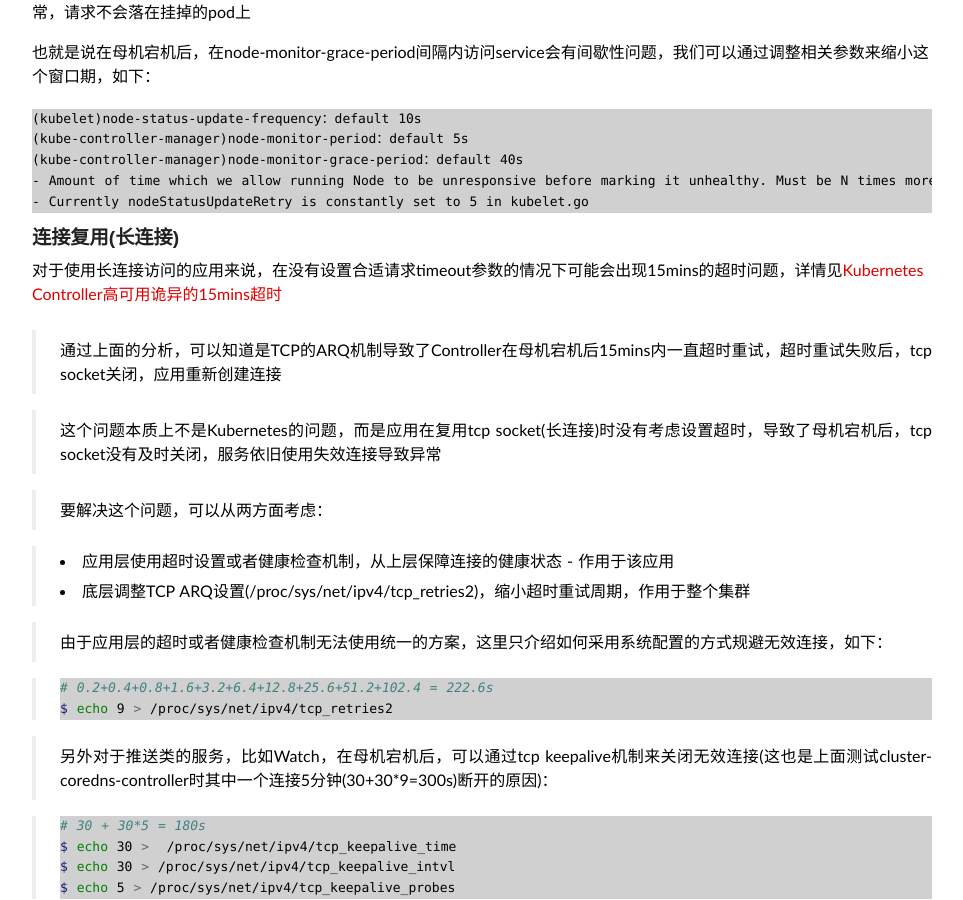
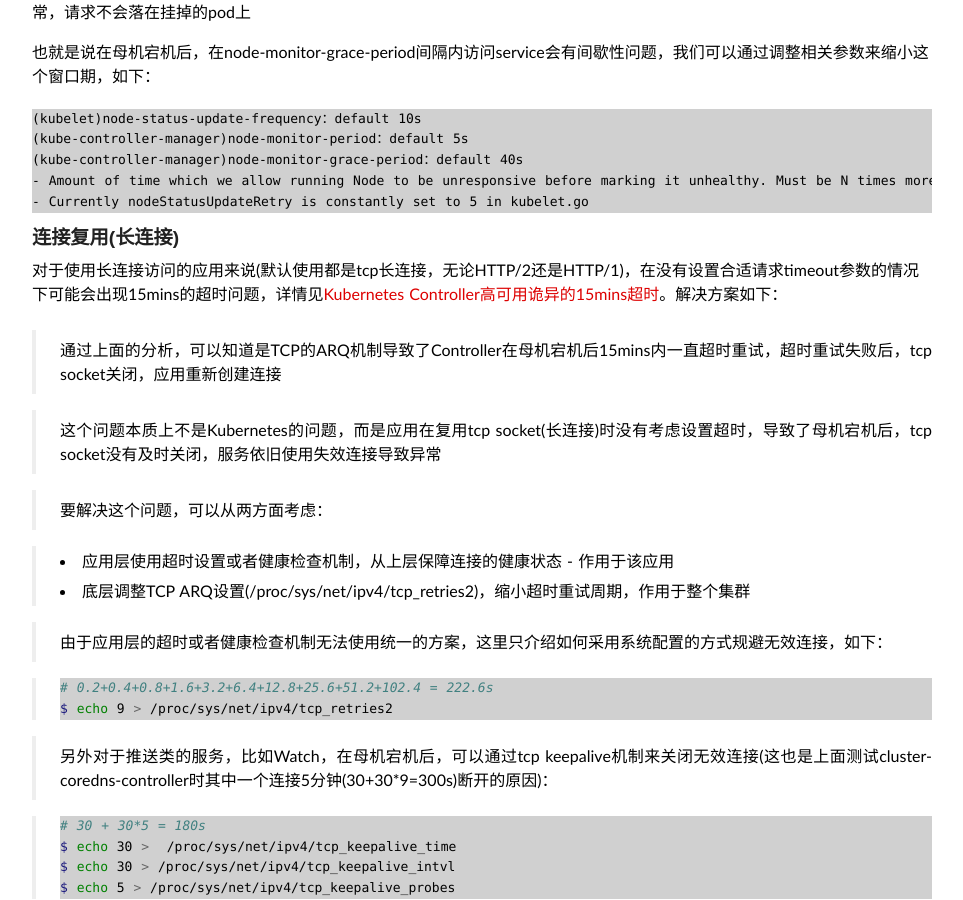
Before and after one commit to duyanghao/duyanghao.github.io, a Jekyll site: the page built from _posts/2020-6-2-kubernetes-ha.md, in a window 1280 px wide and 900 px high, scrolled down 2263 px. Shown: the whole window, without its empty margins (158-1121 px from the left). Built offline with Jekyll 4.4.1, drawn with Linux system fonts in a browser that asks for light colours; some web fonts are replaced; comment, search, counter and statistics services are not loaded.

Commit message:
update kubernetes-ha
Signed-off-by: duyanghao <1294057873@qq.com>

```diff
--- a/_posts/2020-6-2-kubernetes-ha.md
+++ b/_posts/2020-6-2-kubernetes-ha.md
@@ -69,7 +69,7 @@ node-controller会每隔node-monitor-period时间(默认5s)检查Lease object是
 
 ### 连接复用(长连接)
 
-对于使用长连接访问的应用来说，在没有设置合适请求timeout参数的情况下可能会出现15mins的超时问题，详情见[Kubernetes Controller高可用诡异的15mins超时](https://duyanghao.github.io/kubernetes-ha-http-keep-alive-bugs/)
+对于使用长连接访问的应用来说(默认使用都是tcp长连接，无论HTTP/2还是HTTP/1)，在没有设置合适请求timeout参数的情况下可能会出现15mins的超时问题，详情见[Kubernetes Controller高可用诡异的15mins超时](https://duyanghao.github.io/kubernetes-ha-http-keep-alive-bugs/)。解决方案如下：
 
 > 通过上面的分析，可以知道是TCP的ARQ机制导致了Controller在母机宕机后15mins内一直超时重试，超时重试失败后，tcp socket关闭，应用重新创建连接
 
```
